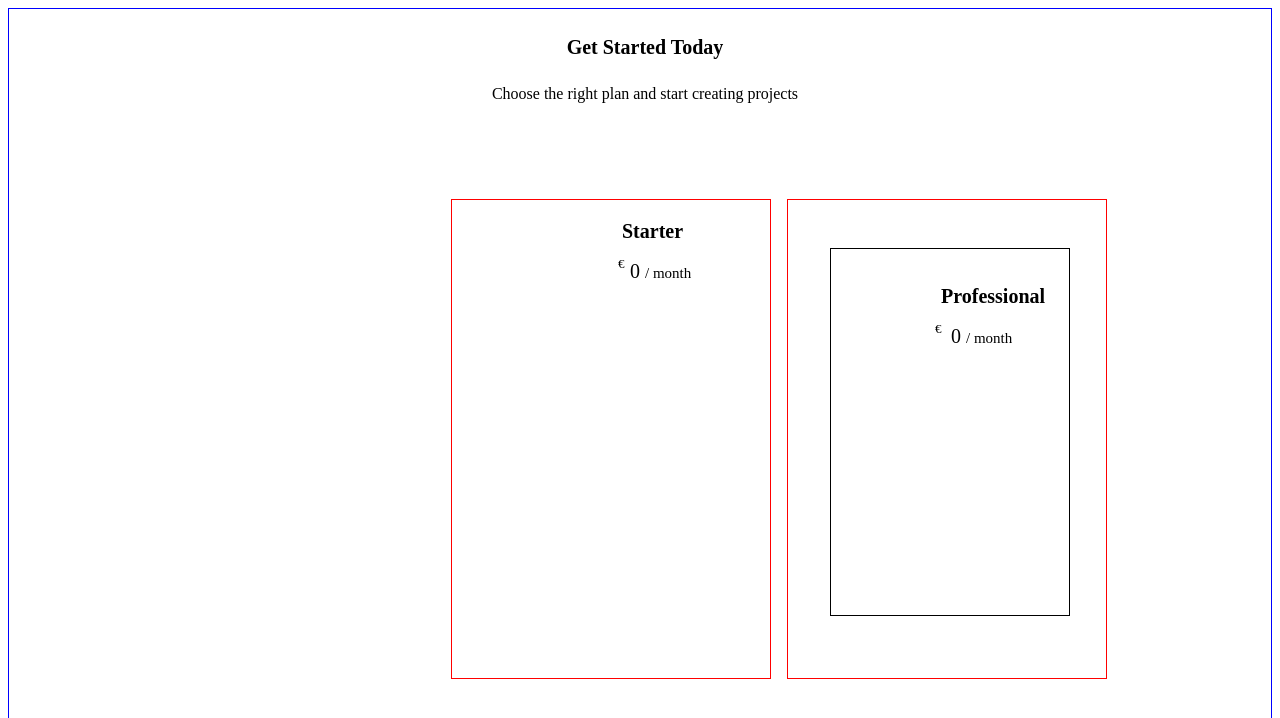
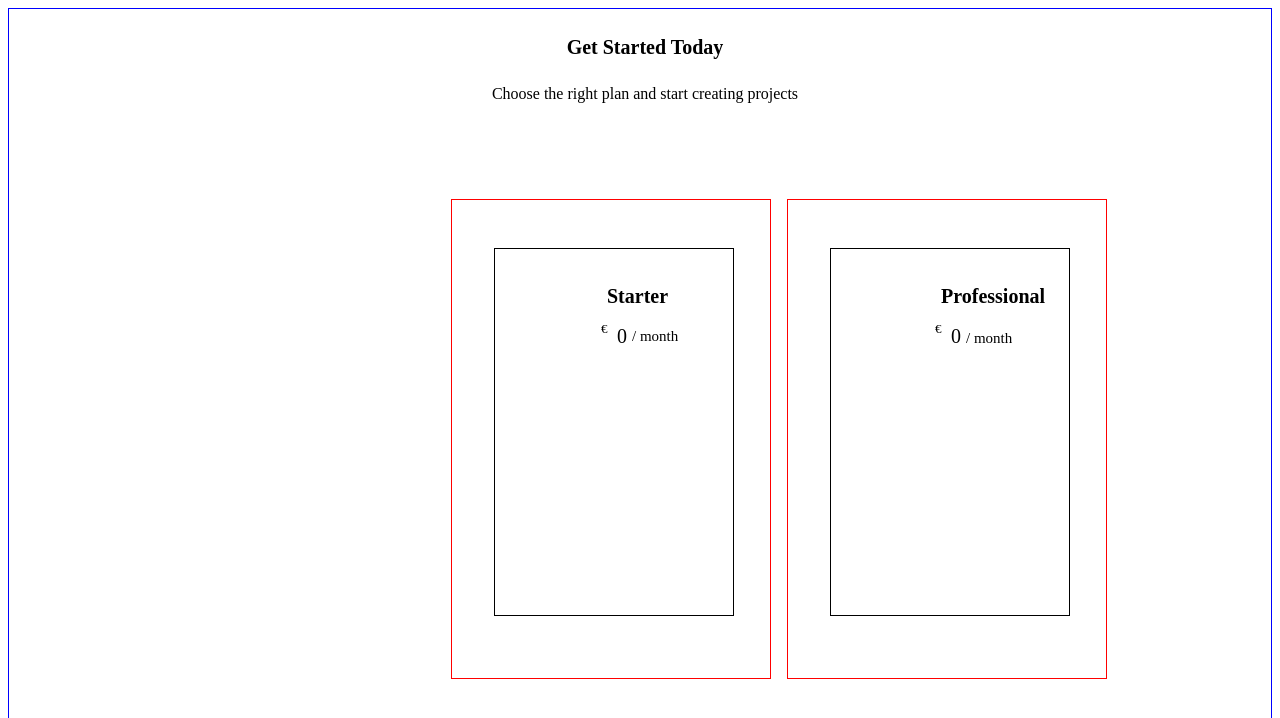
Before and after one commit to alxdelgado/checkout-experience-, a React app: page /subscription in a window 1280 px wide. Shown: the top 718 px of the page. Built offline with nearby package versions, Linux system fonts and the light colour scheme.

Commit message:
added starter-subscription styles

```diff
--- a/src/components/subscription-options/starter-subscription.component.jsx
+++ b/src/components/subscription-options/starter-subscription.component.jsx
@@ -3,6 +3,7 @@ import React, { Fragment, Suspense } from 'react';
 //import styled components
 import {
     StarterWrapper,
+    StarterContainer,
     StarterTitle,
     EuroSymbol,
     Cost,
@@ -20,10 +21,12 @@ export default function StarterSubscription() {
             <Suspense fallback={<div>Loading...</div>}>
                 <React.Fragment>
                     <StarterWrapper>
-                        <StarterTitle>Starter</StarterTitle>
-                        <EuroSymbol>€</EuroSymbol>
-                        <Cost>0</Cost>
-                        <PerMonth>/ month</PerMonth>
+                        <StarterContainer>
+                            <StarterTitle>Starter</StarterTitle>
+                            <EuroSymbol>€</EuroSymbol>
+                            <Cost>0</Cost>
+                            <PerMonth>/ month</PerMonth>
+                        </StarterContainer>
                     </StarterWrapper>
                 </React.Fragment>
             </Suspense>
--- a/src/components/subscription-options/starter-subscriptions.styles.jsx
+++ b/src/components/subscription-options/starter-subscriptions.styles.jsx
@@ -7,30 +7,39 @@ export const StarterWrapper = styled.div`
     border: 1px solid red;
     padding: 0px 0px 10px 10px;
     margin: 5em 0px 10em 27em;
+`;
+
+export const StarterContainer = styled.div`
+    box-sizing: border-box;
+    border: 1px solid black;
+    width: 15em;
+    height: 23em;
+    padding: 1em 0em 1em 2px;
+    margin: 3em 0em 0em 2em
 
 `;
 
 export const StarterTitle = styled.h4`
-    padding: 0em 0em 0em 8em;
-    margin: 1em 0em 0em 0em;
+    padding: 0em 0em 0em 4.5em;
+    margin: 1em 0px 0px 1em;
     font-size: 20px;
 `;
 
 export const EuroSymbol = styled.div`
     font-size: 13px;
-    padding: 0em 0em 0em 12em;
-    margin: 1em 0em 0em 0px;
+    padding-left: 7em;
+    margin: 1em 0em 0em 1em;
 `;
 
 export const Cost = styled.div`
     font-size: 20px;
-    padding-left: 8.4em;
+    padding-left: 6em;
     margin-top: -12px;
 
 `;
 
 export const PerMonth = styled.div`
     font-size: 15px;
-    padding-left: 12.2em;
-    margin-top: -18px;
+    padding-left: 9em;
+    margin-top: -20px;
 `;
--- a/src/index.html
+++ b/src/index.html
@@ -6,6 +6,9 @@
     <meta charset="utf-8" />
     <meta name="viewport" content="width=device-width, initial-scale=1, shrink-to-fit=no" />
     <link href="https://fonts.googleapis.com/css?family=Open+Sans:400,700&display=swap" rel="stylesheet" />
+
+    <link rel='stylesheet' href="https://cdnjs.cloudflare.com/ajax/libs/font-awesome/5.13.0/js/all.min.js"
+        crossorigin='anonymous' />
 </head>
 
 <body>
```
